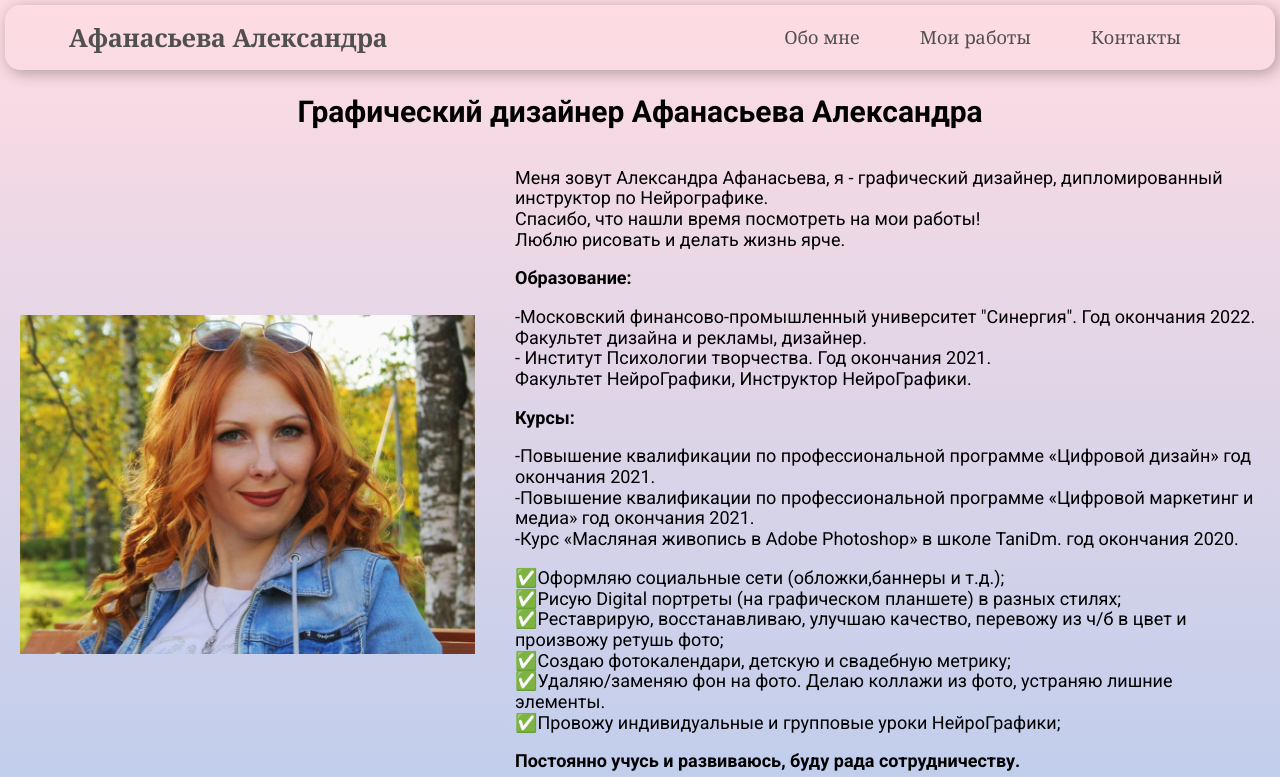
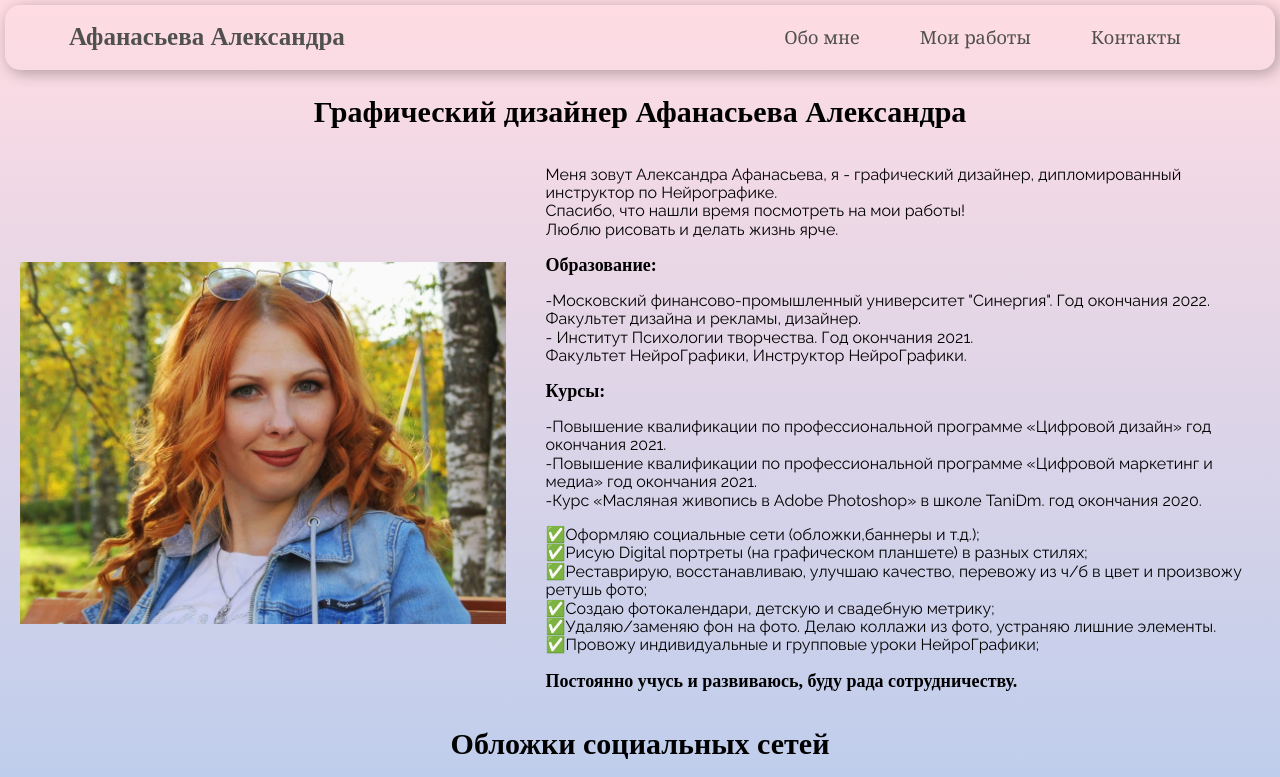
Before and after one commit to NewbieDronny/Lexi, a plain HTML site: page index.html in a window 1280 px wide. Shown: the top 777 px of the page. Drawn offline with nearby package versions, Linux system fonts and the light colour scheme.

Commit message:
Add files via upload
Add adaptive and fonts

```diff
--- a/css/style.css
+++ b/css/style.css
@@ -3,6 +3,14 @@ serif;
 font-family: 'Roboto',
 sans-serif;*/
 /*reset css*/
+@font-face {
+    font-family: Merriweather-Bold;
+    src: url(../fonts/Merriweather/Merriweather-Regular.ttf);
+	font-family: Noto_Sans_Display;
+    src: url(../fonts/Noto_Sans_Display/NotoSansDisplay-VariableFont_wdth\,wght.ttf);
+	font-family: Raleway-VariableFont_wght;
+    src: url(../fonts/Raleway/Raleway-VariableFont_wght.ttf);
+  }
 *,
 *::before,
 *::after {
@@ -10,8 +18,8 @@ sans-serif;*/
 }
 html,
 body {
-    font-family: 'Roboto', sans-serif;
-    font-weight: normal;
+    font-family: Merriweather-Regular;
+    font-weight: 400;
 	background-color:#ffdce3;
 	background-image: linear-gradient(180deg, #ffdce3, #35aeff);
 }
@@ -64,7 +72,7 @@ ul {
 .container h2{
 	text-align: center;
 	font-size: 30px;
-	font-family: 'Roboto' sans-serif;
+	font-family: 'Merriweather-Bold';
 	font-weight: 700;
 }
 .container {
@@ -94,7 +102,7 @@ nav ul li a {
 }
 
 .logo {
-	font-family: 'Noto Serif';
+	font-family: 'NotoSansDisplay-VariableFont_wdth';
 	font-weight: 800;
 	font-size: 25px;
 	color: #505050;
@@ -115,10 +123,15 @@ nav ul li a {
 	font-size: 18px;
 	margin: 20px;
 }
+p {
+	font-family: Raleway-VariableFont_wght;
+	font-size: 16px;
+	font-weight: normal;
+}
 
 .swiper {
-width: auto;
-max-width: 1600px;
+	width: auto;
+	max-width: 1600px;
 }
 .swiper-slide {
 	padding: 30px 0 70px 0;
@@ -234,7 +247,6 @@ footer .wave#wave4 {
 	.main h2{
 		font-size: 20px;
 	}
-
 	.social h2 {
 		font-size: 18px;
 	}
@@ -252,7 +264,7 @@ footer .wave#wave4 {
 		font-size: 12px;
 	}
 	.swiper {
-		max-width: fit-content;
+		max-width: 300px;
 	}
 
 }
--- a/js/main.js
+++ b/js/main.js
@@ -4,7 +4,20 @@ swiper = new Swiper('.covers', {
     direction: 'horizontal',
     loop: true,
     //Количество слайдов для показа
-    slidesPerView: 3,
+    breakpoints: {
+        320: {
+            slidesPerView: 1,
+        },
+        480: {
+            slidesPerView: 2,
+        },
+        600: {
+            slidesPerView: 2,
+        },
+        992: {
+            slidesPerView: 3,
+        }
+    },
     autoplay: {
         delay: 4000
     },
@@ -27,6 +40,7 @@ swiper = new Swiper('.covers', {
         slideShadows: false,
     },
 
+
 });
 swiper = new Swiper('.mybutter', {
     // Optional parameters
@@ -34,7 +48,20 @@ swiper = new Swiper('.mybutter', {
     direction: 'horizontal',
     loop: true,
     //Количество слайдов для показа
-    slidesPerView: 3,
+    breakpoints: {
+        320: {
+            slidesPerView: 1,
+        },
+        480: {
+            slidesPerView: 2,
+        },
+        600: {
+            slidesPerView: 2,
+        },
+        992: {
+            slidesPerView: 3,
+        }
+    },
     autoplay: {
         delay: 5000
     },
@@ -57,6 +84,7 @@ swiper = new Swiper('.mybutter', {
         slideShadows: false,
     },
 
+
 });
 swiper = new Swiper('.dd', {
     // Optional parameters
@@ -64,7 +92,20 @@ swiper = new Swiper('.dd', {
     direction: 'horizontal',
     loop: true,
     //Количество слайдов для показа
-    slidesPerView: 3,
+    breakpoints: {
+        320: {
+            slidesPerView: 1,
+        },
+        480: {
+            slidesPerView: 2,
+        },
+        600: {
+            slidesPerView: 2,
+        },
+        992: {
+            slidesPerView: 3,
+        }
+    },
     autoplay: {
         delay: 7000
     },
@@ -87,4 +128,5 @@ swiper = new Swiper('.dd', {
         slideShadows: false,
     },
 
+
 });
```
Also changed, not shown: fonts/Merriweather/Merriweather-Black.ttf (added), fonts/Merriweather/Merriweather-BlackItalic.ttf (added), fonts/Merriweather/Merriweather-Bold.ttf (added), fonts/Merriweather/Merriweather-BoldItalic.ttf (added), fonts/Merriweather/Merriweather-Italic.ttf (added), fonts/Merriweather/Merriweather-Light.ttf (added), fonts/Merriweather/Merriweather-LightItalic.ttf (added), fonts/Merriweather/Merriweather-Regular.ttf (added), fonts/Raleway/Raleway-VariableFont_wght.ttf (added), 1 other file.
